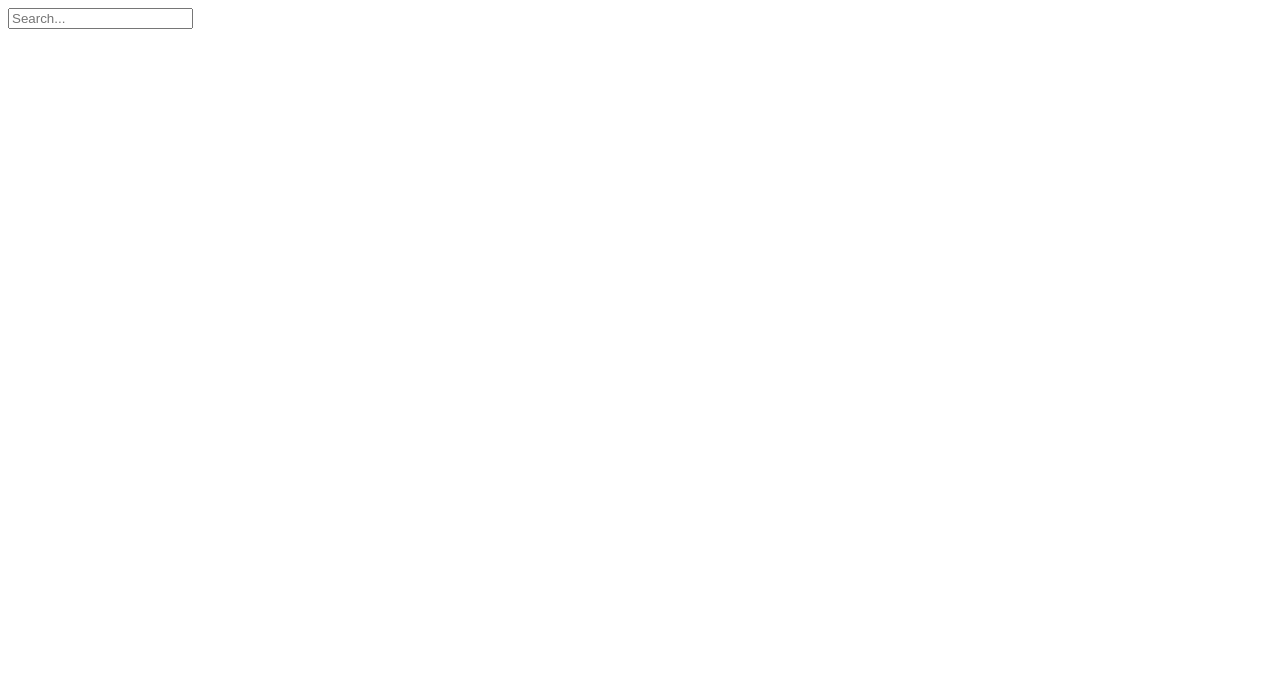
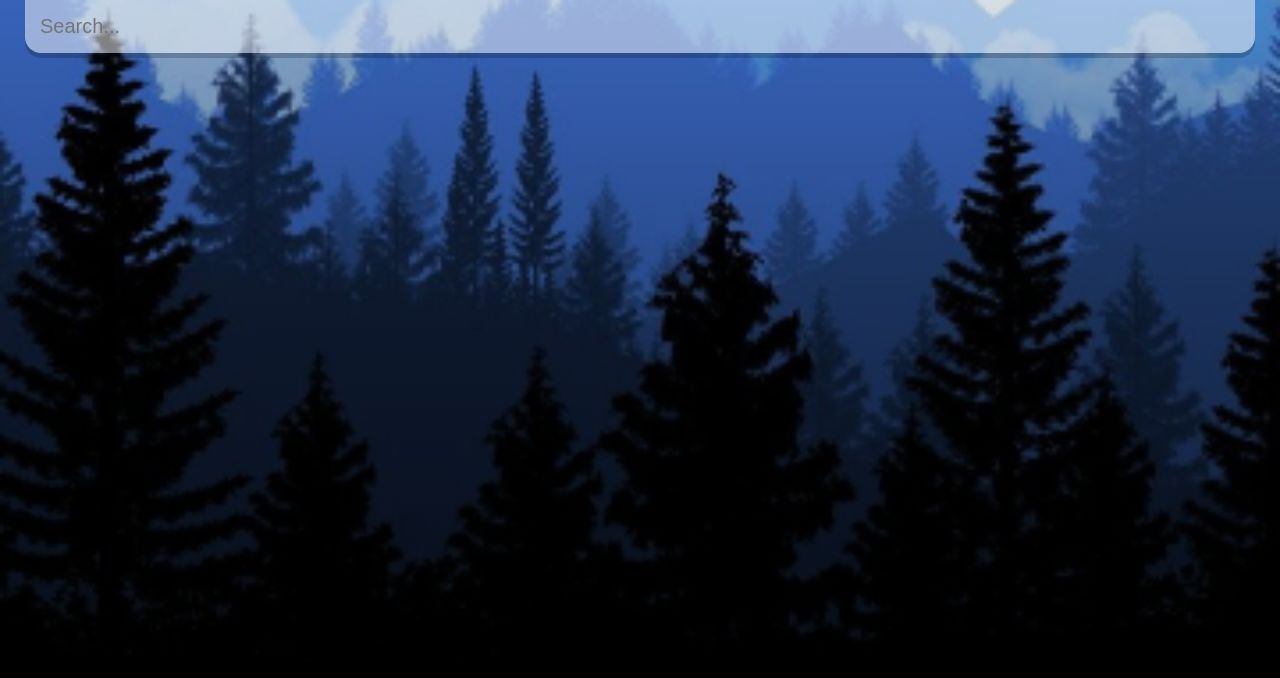
Before and after one commit to vk0808/weather-app, a React (Create React App) app: page / in a window 1280 px wide. Shown: the top 678 px of the page. Built offline with nearby package versions, Linux system fonts and the light colour scheme.

Commit message:
added styles

```diff
--- a/src/App.js
+++ b/src/App.js
@@ -1,11 +1,10 @@
 import "./styles.css";
-import SeachForm from './components/SearchForm'
-
+import SeachForm from "./components/SearchForm";
 
 export default function App() {
   return (
-    <>
+    <div className="app">
       <SeachForm />
-    </>
+    </div>
   );
 }
--- a/src/styles.css
+++ b/src/styles.css
@@ -1,4 +1,58 @@
-.App {
-  font-family: sans-serif;
-  text-align: center;
+* {
+  margin: 0;
+  padding: 0;
+  box-sizing: border-box;
 }
+
+body {
+  font-family: "montseratt", sans-serif;
+}
+
+.app {
+  background: violetblue;
+  background-image: url("./assets/cold-bg.jpg");
+  background-size: cover;
+  background-position: bottom;
+  transition: 0.4 ease;
+}
+
+.app.warm {
+  background-image: url("./assets/warm-bg.jpg");
+}
+
+main {
+  min-height: 100vh;
+  background-image: linear-gradient(
+    to bottom,
+    rgba(0, 0, 0, 0.2),
+    rgba(0, 0, 0, 0.75)
+  );
+  padding: 25px;
+}
+
+.search-box {
+  width: 100%;
+  margin: 0 0 75px;
+}
+
+.search-box .search-bar {
+  display: block;
+  width: 100%;
+  padding: 15px;
+
+  appearance: none;
+  background: none;
+  border: none;
+  outline: none;
+
+  background-color: rgba(255, 255, 255, 0.5);
+  border-radius: 0px 0px 16px 16px;
+  margin-top: -25px;
+
+  box-shadow: 0px 5px rgba(0, 0, 0, 0.2);
+
+  color: #313131;
+  font-size: 20px;
+
+  transition: 0.4s ease;
+}
```
Also changed, not shown: src/assets/cold-bg.jpg (added), src/assets/color.png (deleted).
